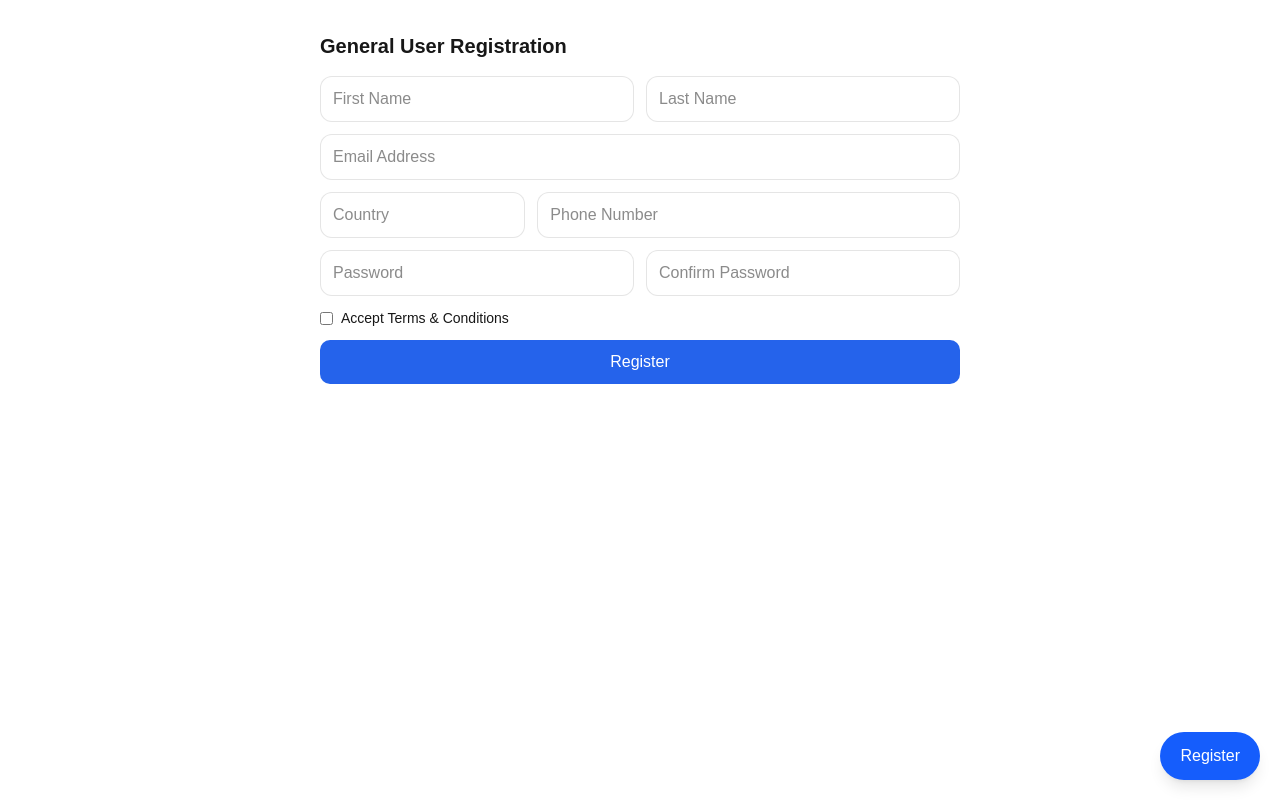
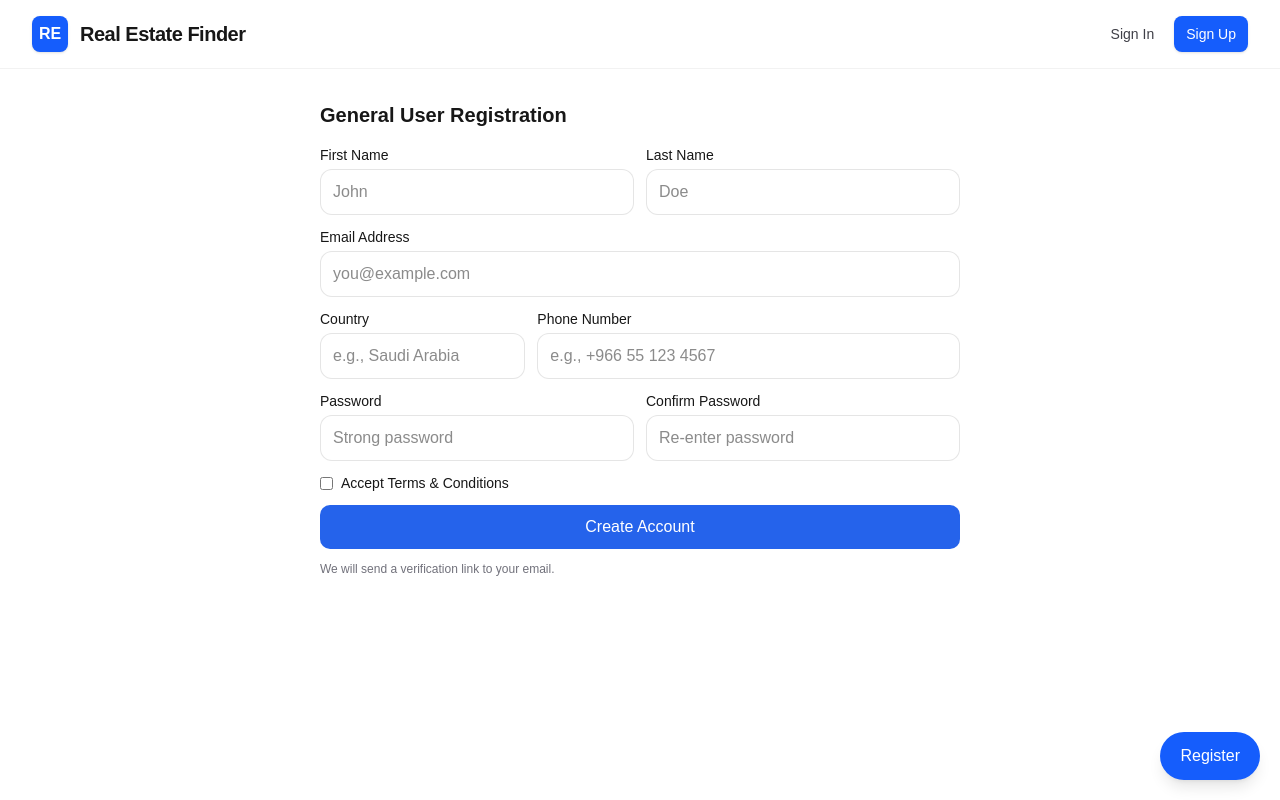
Before and after one commit to only2010k/-hat-gpt-mind, a Next.js app in the folder real-estate-app/: page /register/general in a window 1280 px wide. Built offline with nearby package versions, Linux system fonts and the light colour scheme.

Commit message:
Add form labels, improve UI, and create sign-in and top navigation components
Co-authored-by: sdaah2014 <sdaah2014@gmail.com>

```diff
--- a/real-estate-app/src/app/register/general/page.tsx
+++ b/real-estate-app/src/app/register/general/page.tsx
@@ -35,7 +35,6 @@ export default function GeneralRegisterPage() {
 
   const onCheckId = (e: React.FormEvent) => {
     e.preventDefault();
-    // Demo uniqueness check: pretend ids ending with "0" are taken
     if (idForm.nationalId.trim().endsWith("0")) {
       setIdTaken(true);
     } else {
@@ -51,23 +50,45 @@ export default function GeneralRegisterPage() {
       {step === 1 && (
         <form onSubmit={onSubmitReg} className="grid gap-3">
           <div className="grid grid-cols-1 sm:grid-cols-2 gap-3">
-            <input className="input" placeholder="First Name" value={form.firstName} onChange={(e) => setForm({ ...form, firstName: e.target.value })} />
-            <input className="input" placeholder="Last Name" value={form.lastName} onChange={(e) => setForm({ ...form, lastName: e.target.value })} />
+            <div>
+              <label className="block text-sm font-medium mb-1">First Name</label>
+              <input className="input w-full" placeholder="John" value={form.firstName} onChange={(e) => setForm({ ...form, firstName: e.target.value })} />
+            </div>
+            <div>
+              <label className="block text-sm font-medium mb-1">Last Name</label>
+              <input className="input w-full" placeholder="Doe" value={form.lastName} onChange={(e) => setForm({ ...form, lastName: e.target.value })} />
+            </div>
           </div>
-          <input className="input" placeholder="Email Address" type="email" value={form.email} onChange={(e) => setForm({ ...form, email: e.target.value })} />
+          <div>
+            <label className="block text-sm font-medium mb-1">Email Address</label>
+            <input className="input w-full" placeholder="you@example.com" type="email" value={form.email} onChange={(e) => setForm({ ...form, email: e.target.value })} />
+          </div>
           <div className="grid grid-cols-1 sm:grid-cols-3 gap-3">
-            <input className="input" placeholder="Country" value={form.country} onChange={(e) => setForm({ ...form, country: e.target.value })} />
-            <input className="input sm:col-span-2" placeholder="Phone Number" value={form.phone} onChange={(e) => setForm({ ...form, phone: e.target.value })} />
+            <div>
+              <label className="block text-sm font-medium mb-1">Country</label>
+              <input className="input w-full" placeholder="e.g., Saudi Arabia" value={form.country} onChange={(e) => setForm({ ...form, country: e.target.value })} />
+            </div>
+            <div className="sm:col-span-2">
+              <label className="block text-sm font-medium mb-1">Phone Number</label>
+              <input className="input w-full" placeholder="e.g., +966 55 123 4567" value={form.phone} onChange={(e) => setForm({ ...form, phone: e.target.value })} />
+            </div>
           </div>
           <div className="grid grid-cols-1 sm:grid-cols-2 gap-3">
-            <input className="input" placeholder="Password" type="password" value={form.password} onChange={(e) => setForm({ ...form, password: e.target.value })} />
-            <input className="input" placeholder="Confirm Password" type="password" value={form.confirm} onChange={(e) => setForm({ ...form, confirm: e.target.value })} />
+            <div>
+              <label className="block text-sm font-medium mb-1">Password</label>
+              <input className="input w-full" placeholder="Strong password" type="password" value={form.password} onChange={(e) => setForm({ ...form, password: e.target.value })} />
+            </div>
+            <div>
+              <label className="block text-sm font-medium mb-1">Confirm Password</label>
+              <input className="input w-full" placeholder="Re-enter password" type="password" value={form.confirm} onChange={(e) => setForm({ ...form, confirm: e.target.value })} />
+            </div>
           </div>
           <label className="flex items-center gap-2 text-sm">
             <input type="checkbox" checked={form.accept} onChange={(e) => setForm({ ...form, accept: e.target.checked })} />
             Accept Terms & Conditions
           </label>
-          <button className="btn-primary" type="submit">Register</button>
+          <button className="btn-primary" type="submit">Create Account</button>
+          <p className="text-xs text-zinc-500">We will send a verification link to your email.</p>
         </form>
       )}
 
@@ -96,8 +117,14 @@ export default function GeneralRegisterPage() {
             </div>
             {idMode !== "disabled" && (
               <form onSubmit={onCheckId} className="mt-3 grid gap-3">
-                <input className="input" placeholder="Nationality" value={idForm.nationality} onChange={(e) => setIdForm({ ...idForm, nationality: e.target.value })} />
-                <input className="input" placeholder="National ID Number" value={idForm.nationalId} onChange={(e) => setIdForm({ ...idForm, nationalId: e.target.value })} />
+                <div>
+                  <label className="block text-sm font-medium mb-1">Nationality</label>
+                  <input className="input w-full" placeholder="e.g., Saudi" value={idForm.nationality} onChange={(e) => setIdForm({ ...idForm, nationality: e.target.value })} />
+                </div>
+                <div>
+                  <label className="block text-sm font-medium mb-1">National ID Number</label>
+                  <input className="input w-full" placeholder="Enter your ID number" value={idForm.nationalId} onChange={(e) => setIdForm({ ...idForm, nationalId: e.target.value })} />
+                </div>
                 <button className="btn-secondary" type="submit">Submit</button>
               </form>
             )}
@@ -134,23 +161,56 @@ export default function GeneralRegisterPage() {
           <h2 className="font-semibold">Fallback Verification Form (ID taken)</h2>
           <form className="grid gap-3">
             <div className="grid grid-cols-1 sm:grid-cols-2 gap-3">
-              <input className="input" placeholder="First Name" />
-              <input className="input" placeholder="Second Name" />
+              <div>
+                <label className="block text-sm font-medium mb-1">First Name</label>
+                <input className="input w-full" placeholder="First Name" />
+              </div>
+              <div>
+                <label className="block text-sm font-medium mb-1">Second Name</label>
+                <input className="input w-full" placeholder="Second Name" />
+              </div>
             </div>
-            <input className="input" placeholder="Third Name (optional)" />
-            <input className="input" placeholder="Last Name" />
+            <div>
+              <label className="block text-sm font-medium mb-1">Third Name (optional)</label>
+              <input className="input w-full" placeholder="Third Name" />
+            </div>
+            <div>
+              <label className="block text-sm font-medium mb-1">Last Name</label>
+              <input className="input w-full" placeholder="Last Name" />
+            </div>
             <div className="grid grid-cols-1 sm:grid-cols-2 gap-3">
-              <input className="input" placeholder="Nationality" />
-              <input className="input" placeholder="National ID" />
+              <div>
+                <label className="block text-sm font-medium mb-1">Nationality</label>
+                <input className="input w-full" placeholder="Nationality" />
+              </div>
+              <div>
+                <label className="block text-sm font-medium mb-1">National ID</label>
+                <input className="input w-full" placeholder="National ID" />
+              </div>
             </div>
             <div className="grid grid-cols-1 sm:grid-cols-3 gap-3">
-              <input className="input" placeholder="Date of Birth" type="date" />
-              <input className="input" placeholder="ID Expiry Date" type="date" />
-              <select className="input"><option>Male</option><option>Female</option><option>Other</option></select>
+              <div>
+                <label className="block text-sm font-medium mb-1">Date of Birth</label>
+                <input className="input w-full" placeholder="" type="date" />
+              </div>
+              <div>
+                <label className="block text-sm font-medium mb-1">ID Expiry Date</label>
+                <input className="input w-full" placeholder="" type="date" />
+              </div>
+              <div>
+                <label className="block text-sm font-medium mb-1">Gender</label>
+                <select className="input w-full"><option>Male</option><option>Female</option><option>Other</option></select>
+              </div>
             </div>
             <div className="grid grid-cols-1 sm:grid-cols-2 gap-3">
-              <input className="input" placeholder="Upload National ID (Front)" type="file" />
-              <input className="input" placeholder="Upload National ID (Back)" type="file" />
+              <div>
+                <label className="block text-sm font-medium mb-1">Upload National ID (Front)</label>
+                <input className="input w-full" placeholder="" type="file" />
+              </div>
+              <div>
+                <label className="block text-sm font-medium mb-1">Upload National ID (Back)</label>
+                <input className="input w-full" placeholder="" type="file" />
+              </div>
             </div>
             <button className="btn-primary" type="button" onClick={() => alert("Submitted for admin review")}>Submit for Review</button>
           </form>
--- /dev/null
+++ b/real-estate-app/src/app/signin/page.tsx
@@ -0,0 +1,41 @@
+"use client";
+
+import { useState } from "react";
+import { useAuth } from "@/context/AuthProvider";
+import Link from "next/link";
+
+export default function SignInPage() {
+  const { login } = useAuth();
+  const [email, setEmail] = useState("");
+  const [password, setPassword] = useState("");
+
+  const submit = (e: React.FormEvent) => {
+    e.preventDefault();
+    if (!email || !password) return alert("Please enter email and password");
+    login({ id: crypto.randomUUID(), email, role: "general", verified: false });
+  };
+
+  return (
+    <div className="max-w-md mx-auto py-10 px-4">
+      <h1 className="text-2xl font-semibold mb-6">Sign In</h1>
+      <form onSubmit={submit} className="grid gap-4">
+        <div>
+          <label className="block text-sm font-medium mb-1">Email address</label>
+          <input className="input w-full" type="email" placeholder="you@example.com" value={email} onChange={(e) => setEmail(e.target.value)} />
+        </div>
+        <div>
+          <label className="block text-sm font-medium mb-1">Password</label>
+          <input className="input w-full" type="password" placeholder="Your password" value={password} onChange={(e) => setPassword(e.target.value)} />
+          <p className="text-xs text-zinc-500 mt-1">For demo, any email/password works.</p>
+        </div>
+        <button className="btn-primary" type="submit">Sign In</button>
+      </form>
+      <p className="text-sm text-zinc-600 mt-4">New here? <Link href="/register" className="text-blue-600 underline">Create an account</Link></p>
+
+      <style jsx global>{`
+        .input { border: 1px solid rgb(0 0 0 / .1); background: white; color: inherit; border-radius: 12px; padding: 10px 12px; }
+        .btn-primary { background: rgb(37 99 235); color: white; padding: 10px 14px; border-radius: 10px; }
+      `}</style>
+    </div>
+  );
+}
--- a/real-estate-app/src/components/AppProviders.tsx
+++ b/real-estate-app/src/components/AppProviders.tsx
@@ -4,11 +4,13 @@ import { AppSettingsProvider } from "@/context/AppSettingsProvider";
 import { AuthProvider } from "@/context/AuthProvider";
 import TermsGate from "@/components/TermsGate";
 import FloatingRegister from "@/components/FloatingRegister";
+import TopNav from "@/components/TopNav";
 
 export default function AppProviders({ children }: { children: React.ReactNode }) {
   return (
     <AppSettingsProvider>
       <AuthProvider>
+        <TopNav />
         {children}
         <TermsGate />
         <FloatingRegister />
--- /dev/null
+++ b/real-estate-app/src/components/TopNav.tsx
@@ -0,0 +1,35 @@
+"use client";
+
+import Link from "next/link";
+import { useAuth } from "@/context/AuthProvider";
+
+export default function TopNav() {
+  const { user, logout } = useAuth();
+  return (
+    <header className="sticky top-0 z-20 backdrop-blur bg-white/70 dark:bg-zinc-900/70 border-b border-black/5 dark:border-white/10">
+      <div className="mx-auto max-w-7xl px-4 sm:px-6 lg:px-8 py-4 flex items-center justify-between gap-4">
+        <Link href="/" className="flex items-center gap-3">
+          <div className="h-9 w-9 rounded-lg bg-blue-600 text-white grid place-items-center font-bold shadow-sm">RE</div>
+          <span className="text-xl font-semibold tracking-tight">Real Estate Finder</span>
+        </Link>
+        {!user ? (
+          <div className="flex items-center gap-2">
+            <Link href="/signin" className="rounded-lg px-3 py-2 text-sm font-medium text-zinc-700 dark:text-zinc-200 hover:bg-zinc-100 dark:hover:bg-zinc-800">
+              Sign In
+            </Link>
+            <Link href="/register" className="rounded-lg bg-blue-600 text-white px-3 py-2 text-sm font-medium hover:bg-blue-700 shadow">
+              Sign Up
+            </Link>
+          </div>
+        ) : (
+          <div className="flex items-center gap-3 text-sm">
+            <span className="text-zinc-700 dark:text-zinc-200">Hi, {user.firstName || user.email}</span>
+            <button onClick={logout} className="rounded-lg px-3 py-2 border border-black/10 dark:border-white/15 hover:bg-zinc-100 dark:hover:bg-zinc-800">
+              Logout
+            </button>
+          </div>
+        )}
+      </div>
+    </header>
+  );
+}
```
